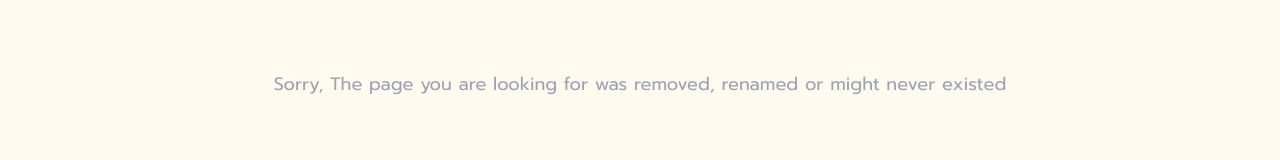
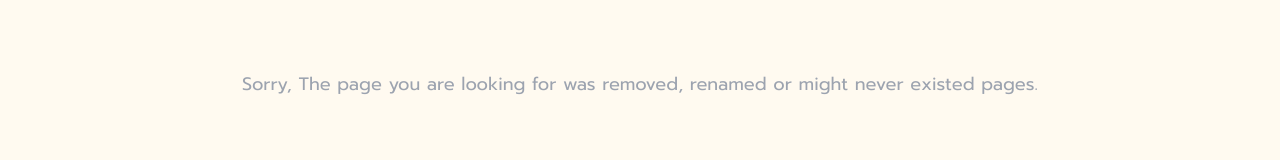
Before and after one commit to shoriful-dev/BlogXton, a React (Vite) app: page /feature in a window 1280 px wide. Shown: the part 468-628 px from the top of the page. Built offline with nearby package versions, Linux system fonts and the light colour scheme.

Commit message:
add Error massege

```diff
--- a/src/pages/Error.tsx
+++ b/src/pages/Error.tsx
@@ -14,7 +14,7 @@ const Error: React.FC = () => {
         </div>
         <h2 className="text-center font-Prompt text-lg text-gray-400">
           Sorry, The page you are looking for was removed, renamed or might
-          never existed
+          never existed pages.
         </h2>
         <div className="flex justify-center mt-20">
           <Link to={'/'}>
```
